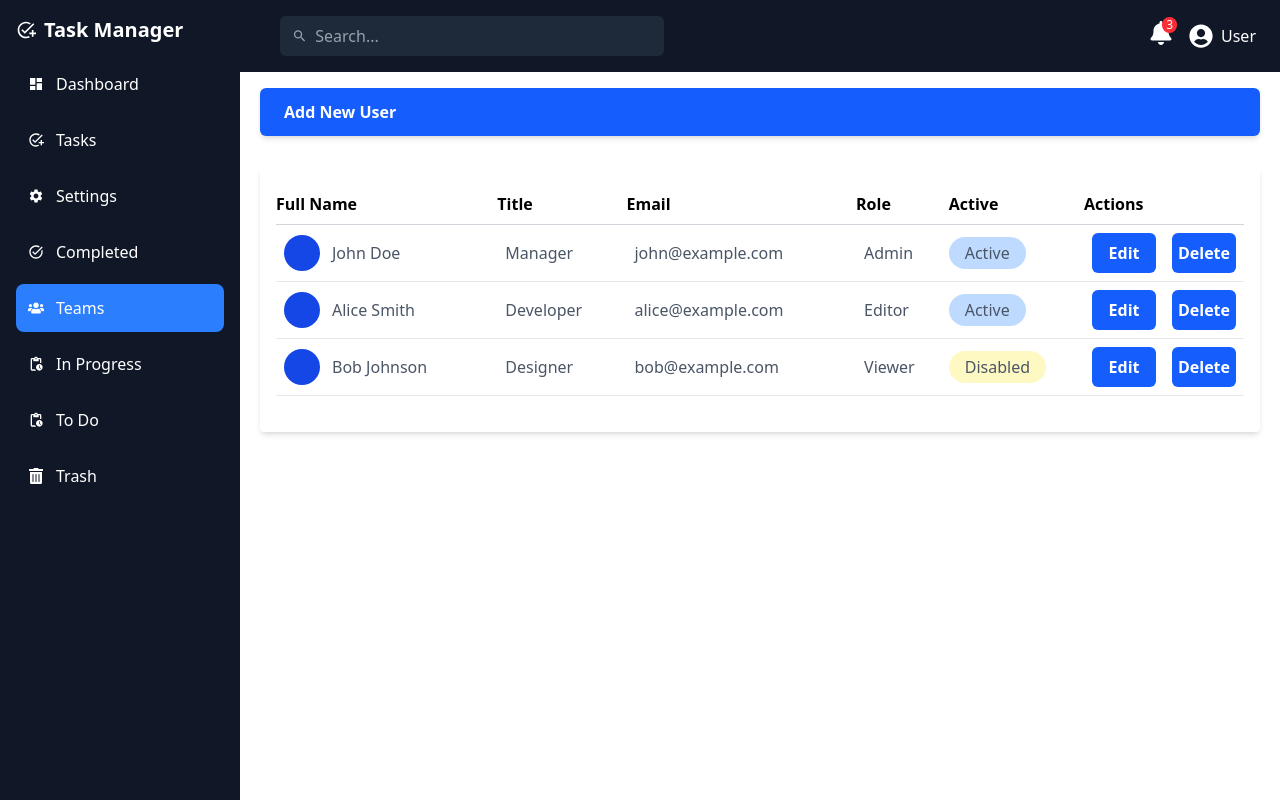
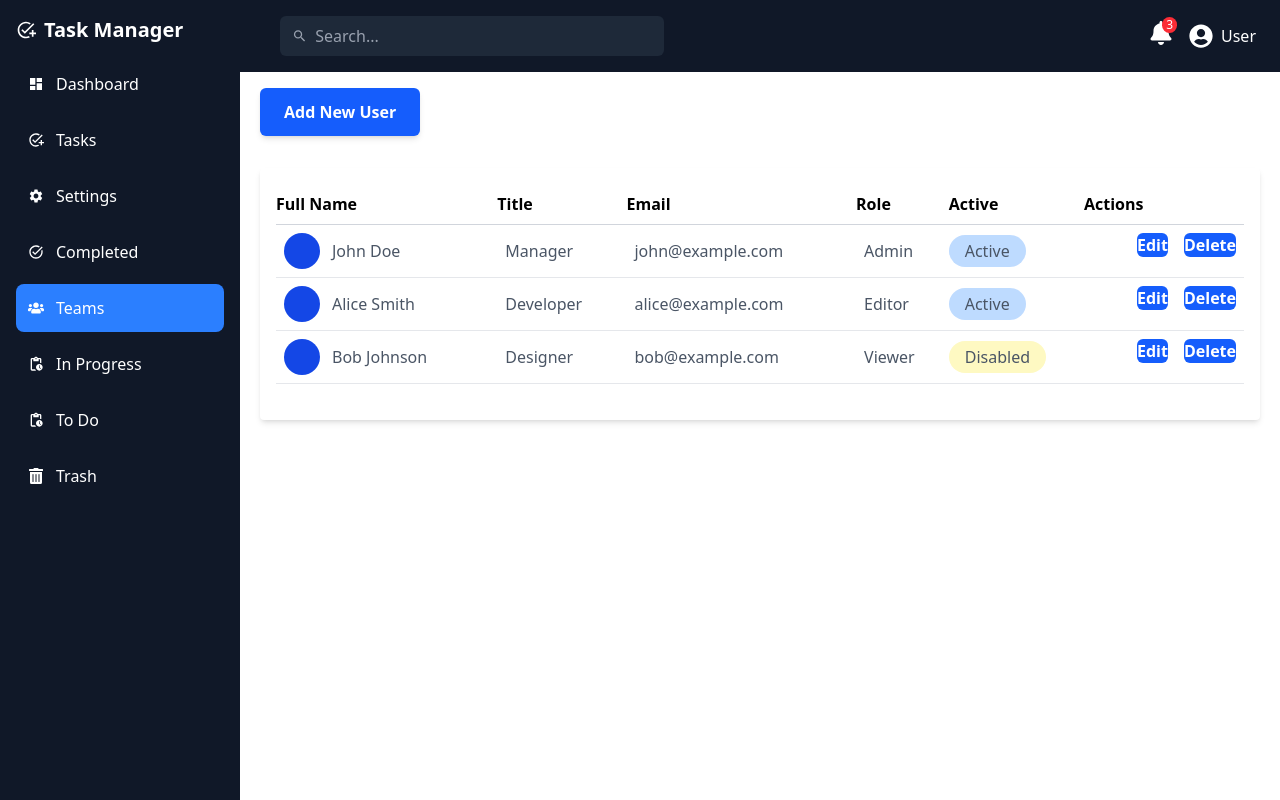
Before and after one commit to 1100Ram0011/taskmanagement, a React (Vite) app: page /team in a window 1280 px wide. Built offline with nearby package versions, Linux system fonts and the light colour scheme.

Commit message:
Added AddUser component and ModalWrapper component issue solve sublit from

```diff
--- a/src/components/Button.jsx
+++ b/src/components/Button.jsx
@@ -8,7 +8,7 @@ const Button = ({ type = "button", label, onClick, className, disabled }) => {
       onClick={onClick}
       disabled={disabled}
       className={clsx(
-        "w-full bg-blue-600 text-white py-2 rounded-md font-semibold transition-all",
+        " p-0 m-0  bg-blue-600 text-white rounded-md font-semibold transition-all",
         "hover:bg-blue-700 disabled:bg-gray-400 disabled:cursor-not-allowed",
         className // Allow additional custom styles
       )}
--- a/src/pages/User.jsx
+++ b/src/pages/User.jsx
@@ -163,13 +163,12 @@ const Users = () => {
       <div className='w-full md:px-1 px-0 mb-6'>
         <div className='flex items-center justify-between mb-8'>
           {/* <Title title='Team Members' /> */}
-       <Button
+          <Button
   label="Add New User"
   icon={<IoMdAdd className="text-xl" />}
-  className="flex items-center gap-3 bg-blue-600 text-white font-semibold px-6 py-3 rounded-lg shadow-md hover:bg-blue-700 active:bg-blue-800 transition-all duration-300 ease-in-out w-[10px]"
+  className="flex items-center gap-3 bg-blue-600 text-white font-semibold px-6 py-3 rounded-lg shadow-md hover:bg-blue-700 active:bg-blue-800 transition-all duration-300 ease-in-out"
   onClick={() => setOpen(true)}
 />
-
 
         </div>
 
```
